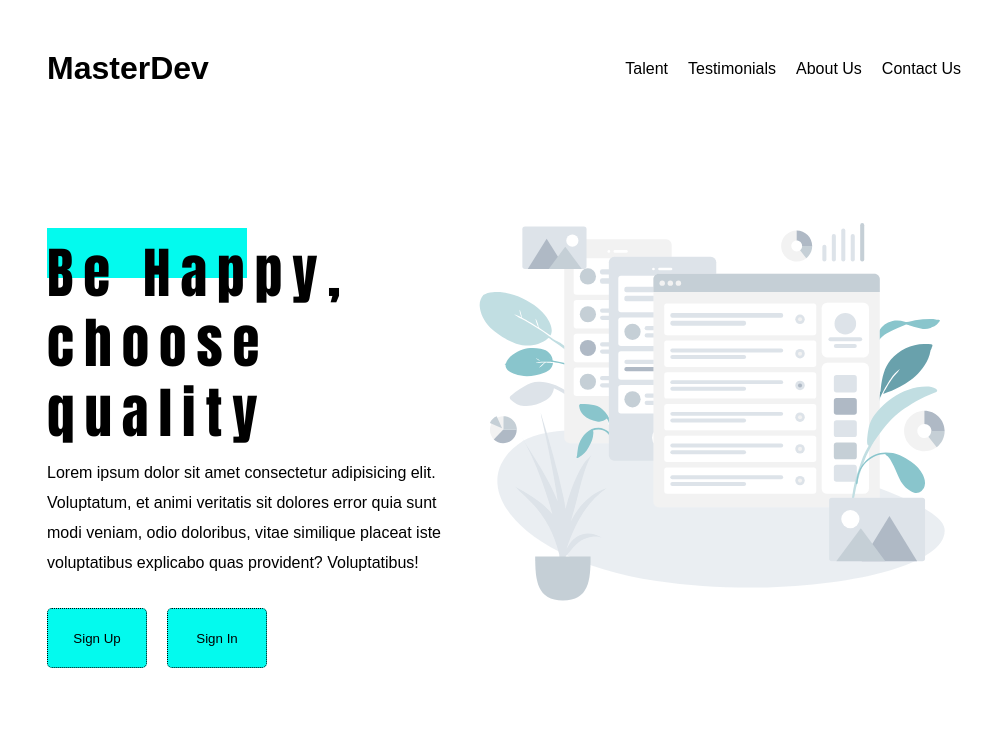
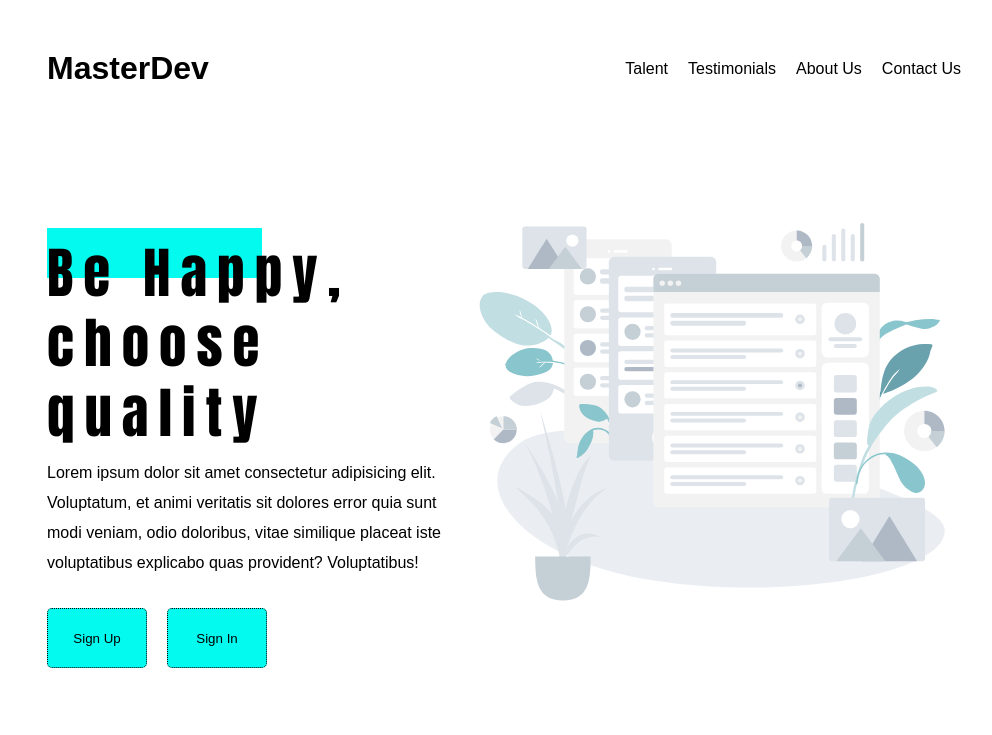
Before and after one commit to rofaba/masterdev_practice, a plain HTML site: page index.html in a window 1280 px wide. Shown: the top 735 px of the page, without its empty margins (3-995 px from the left). Drawn offline with Linux system fonts and the light colour scheme.

Commit message:
fix some sizes

```diff
--- a/scss/styles.scss
+++ b/scss/styles.scss
@@ -30,7 +30,7 @@ nav {
   }
 }
 .decoration-title {
-  width: 200px;
+  width: 215px;
   height: 50px;
   background-color: $background-color_1;
   position: relative;
```
Also changed, not shown: css/styles.css.
